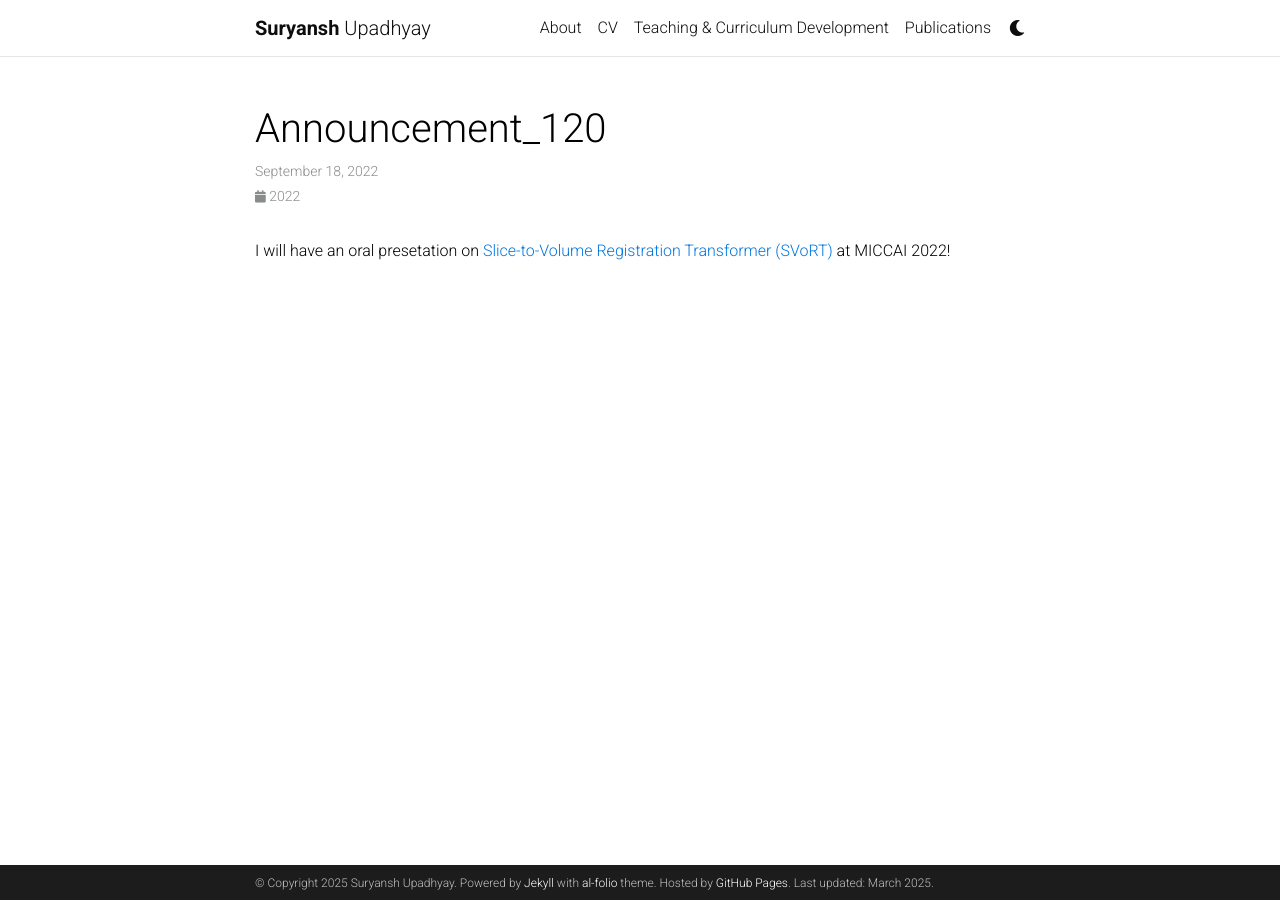
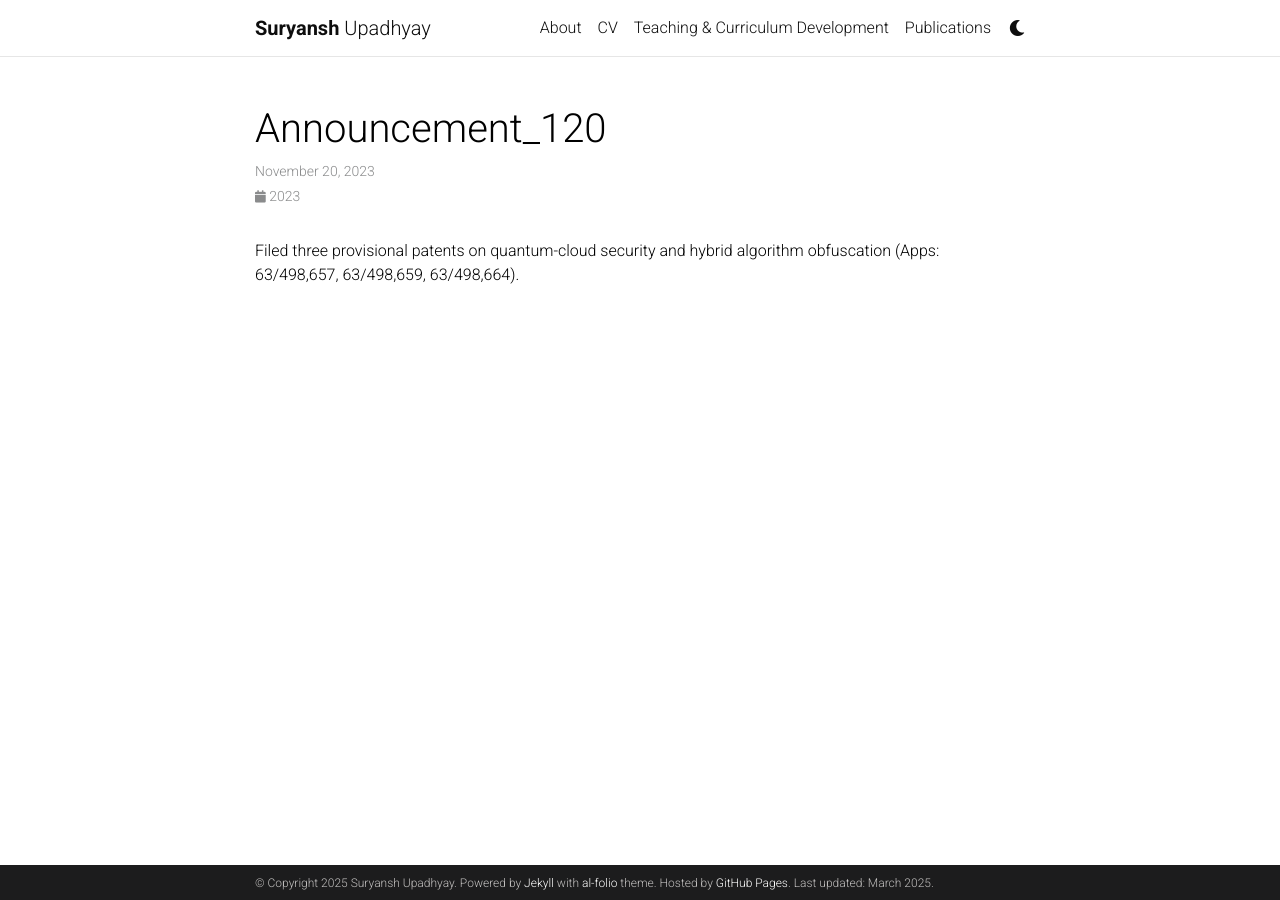
Before and after one commit to suryansh-upadhyay/suryansh-upadhyay.github.io, a Jekyll site: the page built from _news/announcement_120.md, in a window 1280 px wide. Built offline with Jekyll 4.4.1, drawn with Linux system fonts in a browser that asks for light colours; comment, search, counter and statistics services are not loaded; a style sheet for code colours, icons or effects is not loaded.

Commit message:
Update announcement_120.md

```diff
--- a/_news/announcement_120.md
+++ b/_news/announcement_120.md
@@ -1,7 +1,8 @@
 ---
+
 layout: post
-date: 2022-09-18 07:59:00-0400
+date: 2023-11-20 07:59:00-0400
 inline: true
 ---
 
-I will have an oral presetation on [Slice-to-Volume Registration Transformer (SVoRT)](https://doi.org/10.1007/978-3-031-16446-0_1) at MICCAI 2022!
+Filed three provisional patents on quantum-cloud security and hybrid algorithm obfuscation (Apps: 63/498,657, 63/498,659, 63/498,664).
```
